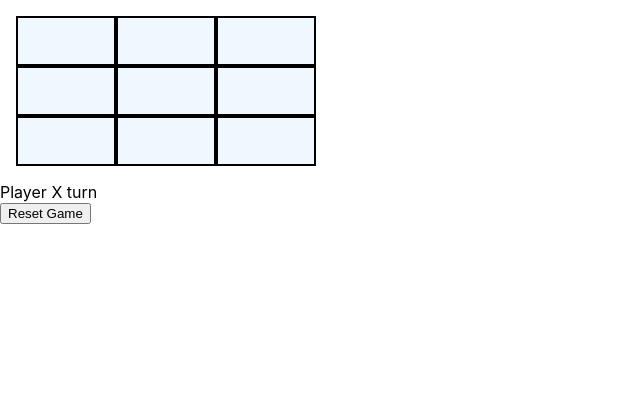
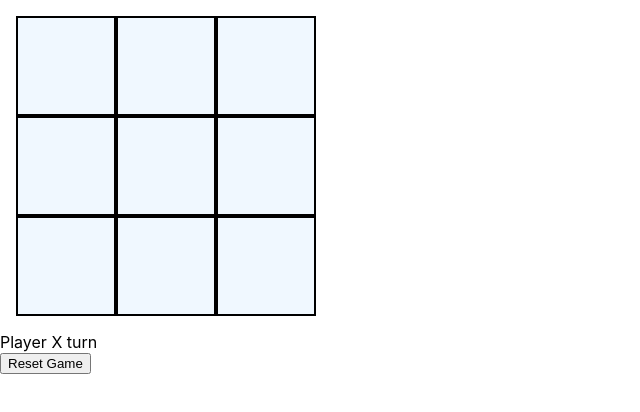
Before and after one commit to AshishTaduce/postersReactJS, a React (Create React App) app: page / in a window 1280 px wide. Shown: the top 412 px of the page, without its empty margins (0-640 px from the left). Built offline with nearby package versions, Linux system fonts and the light colour scheme.

Commit message:
Minor box size change

```diff
--- a/src/GameBoard/index.js
+++ b/src/GameBoard/index.js
@@ -33,9 +33,6 @@ class GameBoard extends React.Component{
     }
 
     handleClicks(index){
-        // let [isXNext, updateTurn] = useState(true);
-        //
-        // let[squares, updateArray] = useState(this.state.list);
         let squaresCopy = this.state.movesList[this.state.movesList.length - 1].slice();
 
         if(squaresCopy[index] !== null || this.checkIfWon(squaresCopy)) return;
--- a/src/Square/style.css
+++ b/src/Square/style.css
@@ -3,10 +3,8 @@
     padding: 8px;
     border: 2px solid black;
     background-color: aliceblue;
-    width: 50px;
-    max-width: 100%;
-    max-height: 100%;
-    height: 50px;
+    width: 100px;
+    height: 100px;
     flex: 1;
     justify-content: center;
 }
```
Also changed, not shown: src/MovesList/index.js (deleted).
